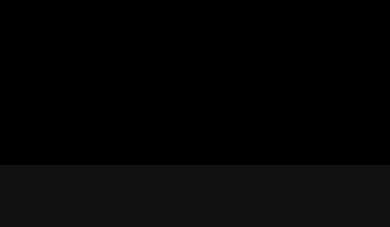
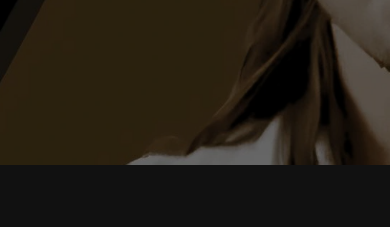
Before and after one commit to MeerAzzum04/kris_hair, a plain HTML site: page index.html in a window 390 px wide. Shown: the part 341-568 px from the top of the page. Drawn offline with Linux system fonts and the light colour scheme; files whose address does not match are found by name; a web font is replaced by a local one.

Commit message:
Update index.html

```diff
--- a/index.html
+++ b/index.html
@@ -443,7 +443,7 @@
         @media (max-width: 1024px) {
 
             .hero-bg {
-               content: url(assets/images/Bannerimage2.jpg);
+               content: url(assets/images/Bannerimage2.webp);
             }
 
             .client-slide {
@@ -495,7 +495,7 @@
 
 
             .hero-bg {
-                content: url(assets/images/Bannerimage4.jpg);
+                content: url(assets/images/Bannerimage4.webp);
             }
 
             .client-slide {
@@ -625,7 +625,7 @@
     </div>
     <!-- Hero Section -->
     <section class="hero">
-        <img src="assets/images/Bannerimage.jpg" alt="Technology background" class="hero-bg">
+        <img src="assets/images/Bannerimage.webp" alt="Technology background" class="hero-bg">
         <div class="hero-content">
             <h1 class="hero-title">KRIS WITH HAIR</h1>
             <p class="hero-subtitle">"Jesus Kris"</p>
```
